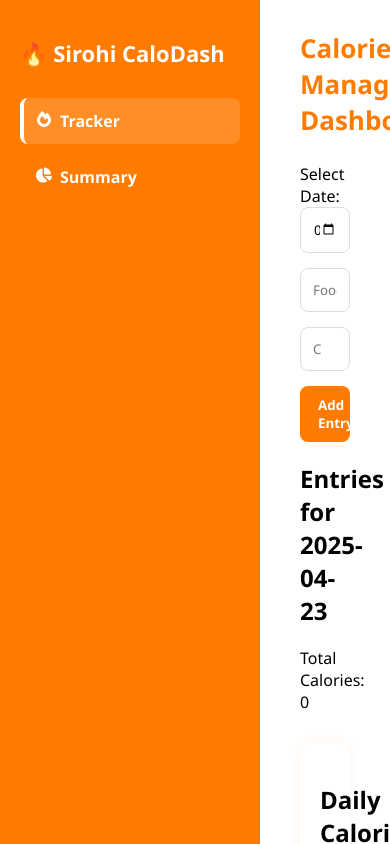
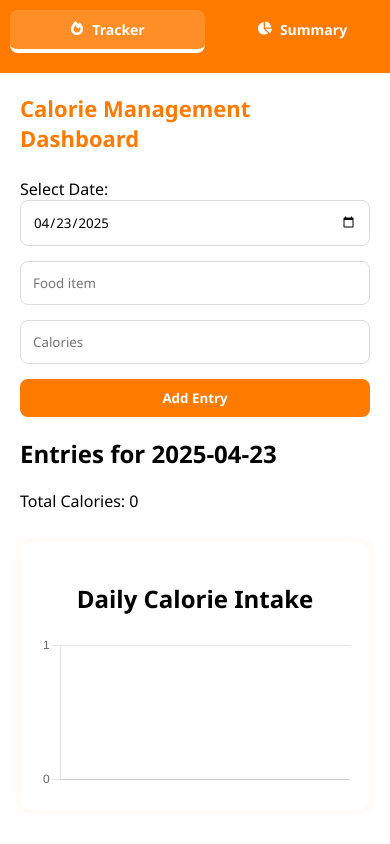
Before and after one commit to Sirohi01/Sirohi-CaloDash, a React (Vite) app: page / in a window 390 px wide. Built offline with nearby package versions, Linux system fonts and the light colour scheme.

Commit message:
changes in ui

```diff
--- a/src/styles/styles.css
+++ b/src/styles/styles.css
@@ -6,6 +6,7 @@
 
 .dashboard {
     display: flex;
+    flex-direction: row;
     height: 100vh;
 }
 
@@ -16,6 +17,7 @@
     display: flex;
     flex-direction: column;
     padding: 20px;
+    flex-shrink: 0;
 }
 
 .sidebar h2 {
@@ -94,8 +96,6 @@
     transition: background 0.3s;
 }
 
-
-
 button:hover {
     background-color: #e76b00;
 }
@@ -112,6 +112,7 @@
     list-style: none;
     padding: 0;
 }
+
 .summary-list li {
     padding: 12px;
     margin-bottom: 10px;
@@ -131,7 +132,9 @@
     border-left: 5px solid #ff7b00;
     border-radius: 8px;
     margin-bottom: 10px;
+    flex-wrap: wrap;
 }
+
 button.edit,
 button.delete {
     background-color: #ff7b00;
@@ -141,12 +144,63 @@ button.delete {
     font-weight: 600;
     border-radius: 6px;
     cursor: pointer;
-    margin: 0 10px;
+    margin: 10px 5px 0 0;
     transition: background 0.3s;
 }
-
 
 button.edit:hover,
 button.delete:hover {
     background-color: #e76b00;
 }
+
+/* Mobile Responsiveness */
+@media (max-width: 768px) {
+    .dashboard {
+        flex-direction: column;
+    }
+
+    .sidebar {
+        width: 100%;
+        flex-direction: row;
+        overflow-x: auto;
+        padding: 10px;
+    }
+
+    .sidebar h2 {
+        display: none;
+    }
+
+    .sidebar button {
+        flex: 1;
+        padding: 10px;
+        font-size: 14px;
+        text-align: center;
+        white-space: nowrap;
+        border-left: none;
+        border-bottom: 4px solid transparent;
+    }
+
+    .sidebar button:hover,
+    .sidebar button.active {
+        border-left: none;
+        border-bottom: 4px solid white;
+    }
+
+    .main {
+        padding: 20px;
+    }
+
+    .header h1 {
+        font-size: 22px;
+    }
+
+    li {
+        flex-direction: column;
+        align-items: flex-start;
+    }
+
+    button.edit,
+    button.delete {
+        width: 100%;
+    }
+}
```
Lines whose indentation alone changed are shown as unchanged.
